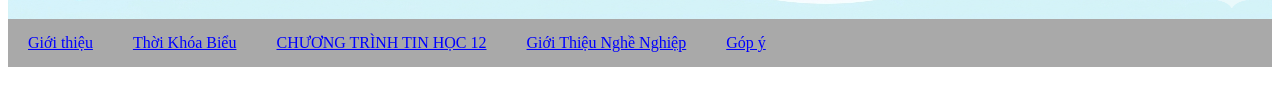
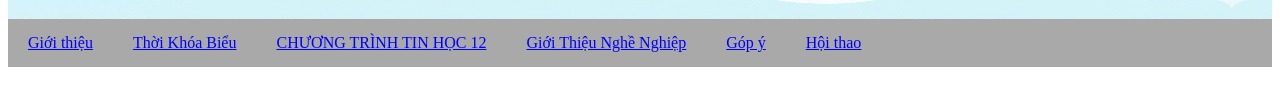
Before and after one commit to Lucyphamm/Totgohontotnuocson, a plain HTML site: page index.html in a window 1280 px wide. Shown: the part 200-306 px from the top of the page. Drawn offline with Linux system fonts and the light colour scheme.

Commit message:
Update index.html

```diff
--- a/index.html
+++ b/index.html
@@ -12,6 +12,7 @@
         <a href="contents/tinhoc12.html" target="noidung"> CHƯƠNG TRÌNH TIN HỌC 12 </a>
         <a href="contents/gioithieunghenghiep.html" target="noidung"> Giới Thiệu Nghề Nghiệp </a>
         <a href="contents/Bai7-NV1.html" target="noidung"> Góp ý </a>
+        <a href="contents/Hoithao.html" target="noidung"> Hội thao </a>
       </div>
       <div class="content">
         <iframe name="noidung">
```
